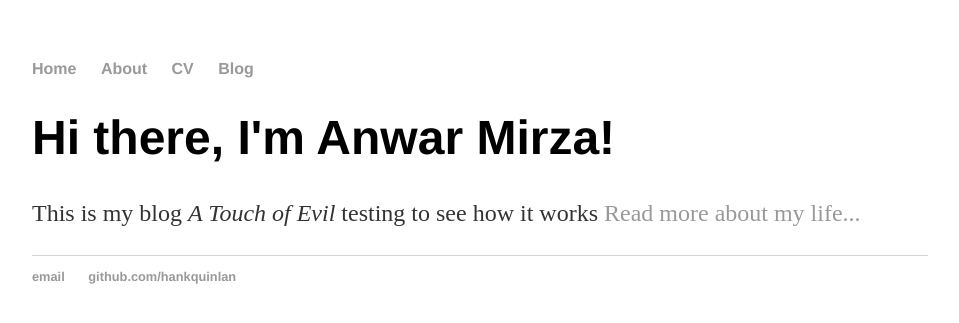
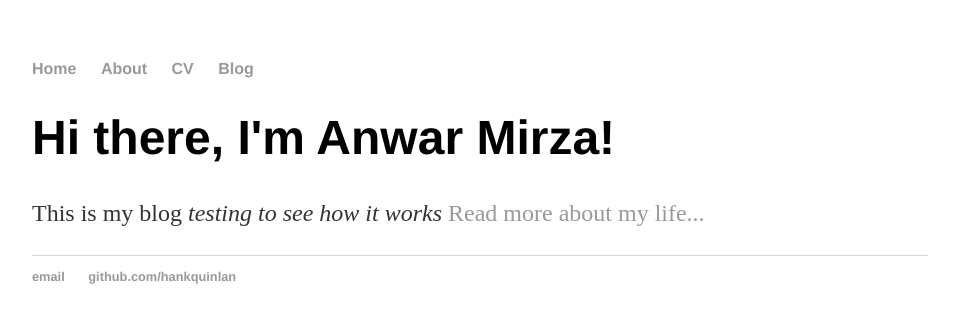
Before and after one commit to AnwarMirza/anwarmirza_old.github.io, a Jekyll site: the page built from index.html, in a window 1280 px wide. Shown: the top 323 px of the page, without its empty margins (160-1119 px from the left). Built offline with Jekyll 4.4.1, drawn with Linux system fonts in a browser that asks for light colours.

Commit message:
Update index.html
blog name changed

```diff
--- a/index.html
+++ b/index.html
@@ -1,10 +1,10 @@
 ---
 layout: default
-title: Anwar Mirza's Machine Learning Blog
+title: Anwar Mirza's Blog
 ---
 <div class="blurb">
 	<h1>Hi there, I'm Anwar Mirza!</h1>
-	<p>This is my blog <em>A Touch of Evil</em> testing to see how it works</em> <a href="/about">Read more about my life...</a></p>
+	<p>This is my blog <em> testing to see how it works</em> <a href="/about">Read more about my life...</a></p>
 </div><!-- /.blurb -->
 <!--
 <!DOCTYPE html>
```
